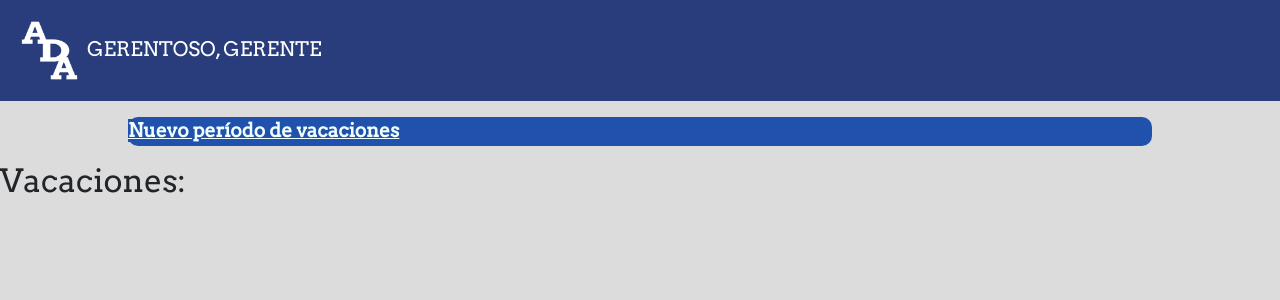
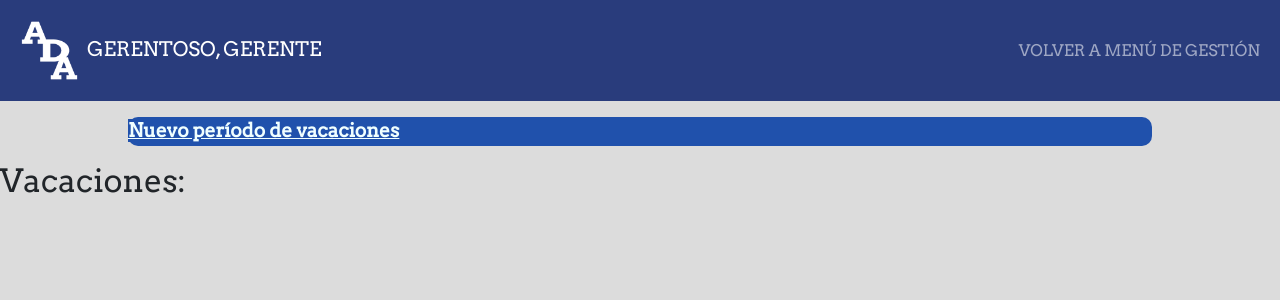
Before and after one commit to liamsemicolon/proyecto-integrador-2023, a PHP site: page /main.php in a window 1280 px wide. Shown: the top 300 px of the page. Run offline with PHP 8.4, Linux system fonts and the light colour scheme; a user stored in the database is signed in; data comes from the database, SQL or seed files in the repository; some libraries are stand-ins or nearby versions.

Commit message:
Update main.php

```diff
--- a/ada/main.php
+++ b/ada/main.php
@@ -15,7 +15,7 @@ session_start();
 </head>
 <body>
     <?php
-    if ($_SESSION["exito"] == 0){
+    if (isset($_SESSION["exito"]) && $_SESSION["exito"] == 0){
         echo '<script>alert("Inserte una fecha válida")</script>';
     };
     ?>
@@ -32,6 +32,16 @@ session_start();
             </button>
             <div class="collapse navbar-collapse" id="navbarNav">
             </div>
+            <?php
+                if(isset($_SESSION["admin"]) && $_SESSION["admin"] == 1){
+
+                    echo '<ul class="navbar-nav mr-auto">
+                    <li class="nav-item">
+                        <a class="nav-link" href="admin.php">Volver a menú de gestión</a>
+                    </li>
+                    </ul>';
+                }
+            ?>
         </div>
     </nav>
 <p>
```
